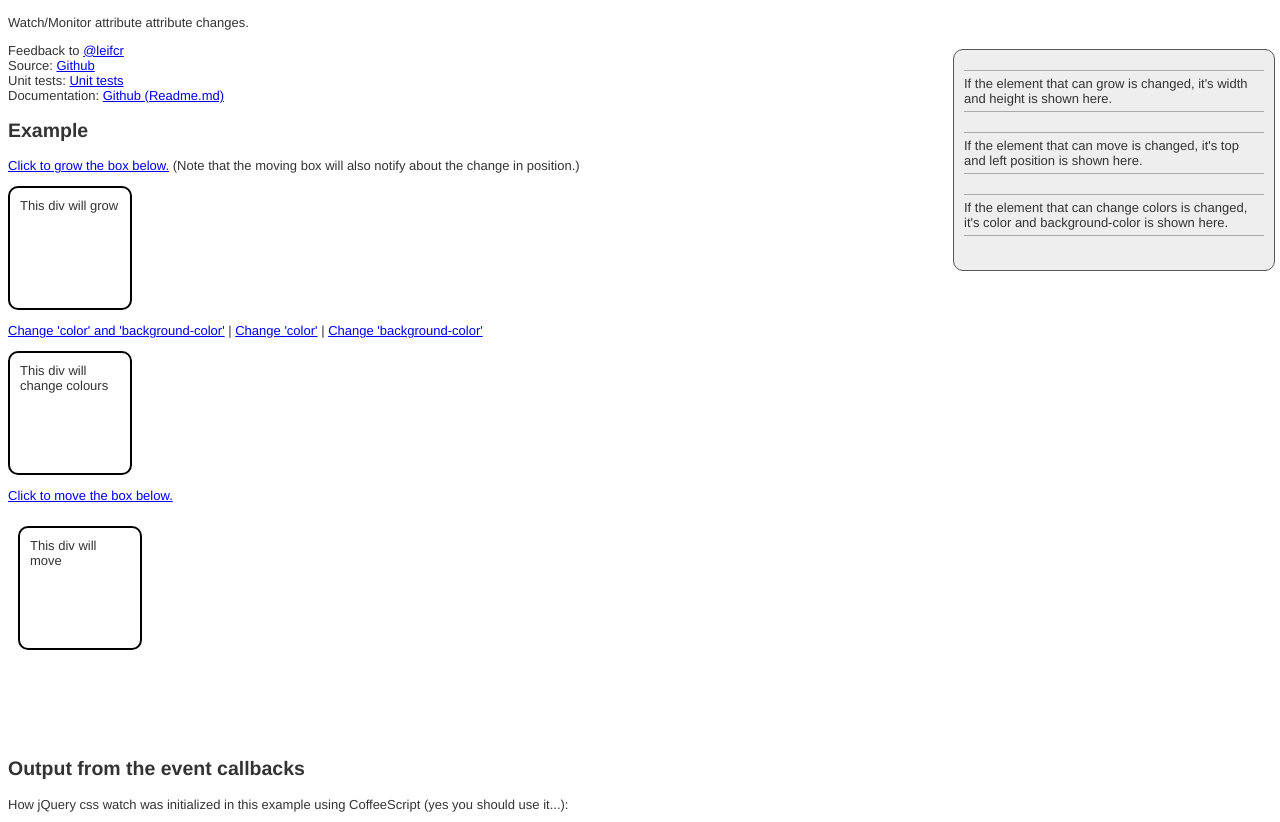
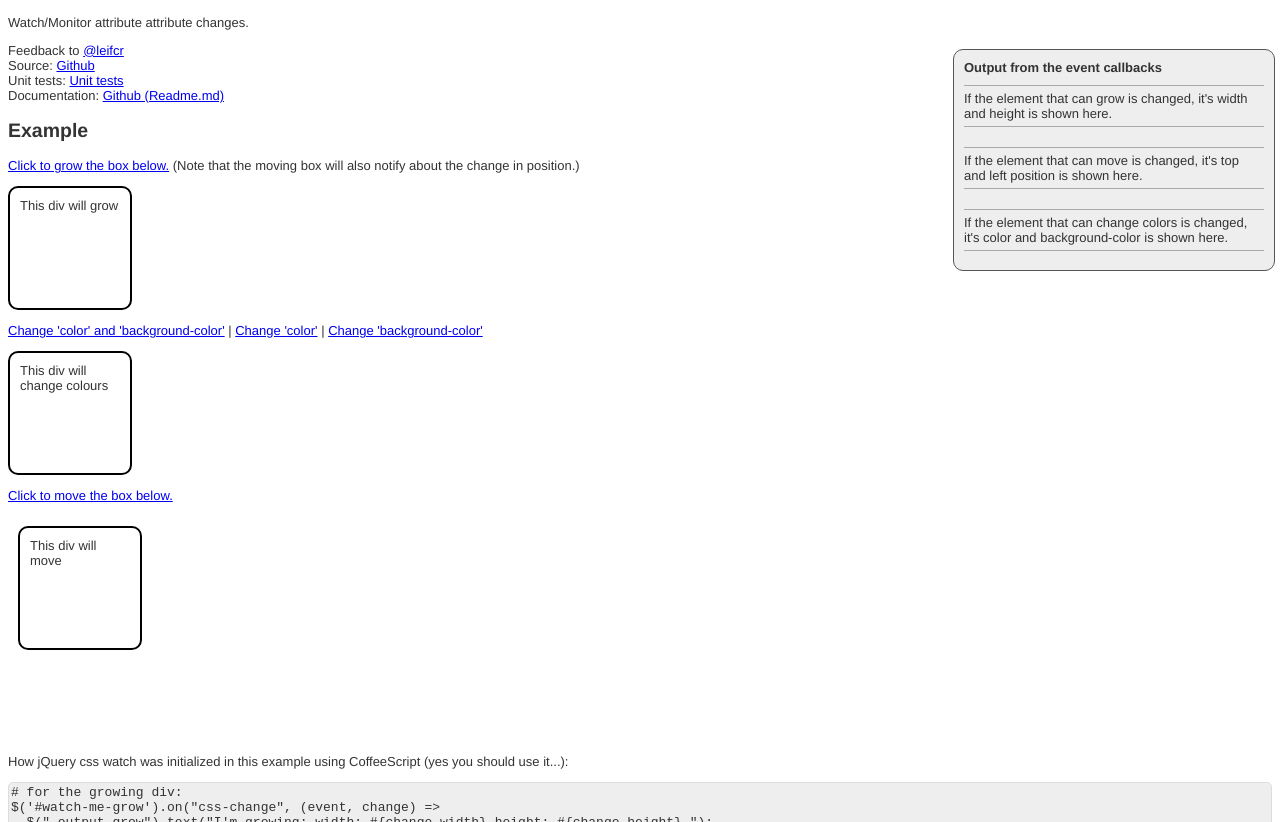
Before and after one commit to leifcr/jquery-csswatch, a plain HTML site: page examples/index.html in a window 1280 px wide. Shown: the part 51-873 px from the top of the page. Drawn offline with Linux system fonts and the light colour scheme.

Commit message:
Updated example on master

```diff
--- a/examples/demo.css
+++ b/examples/demo.css
@@ -91,11 +91,12 @@ div.notifier-area {
   margin-bottom: 20px;
 }
 div.output {
+  float:right;
   right:5px;
   top:100px;
   width:300px;
   height:200px;
-  position:absolute;
+  position:fixed;
 
   /*height:10px;*/
   padding:10px;
--- a/examples/index.html
+++ b/examples/index.html
@@ -35,8 +35,8 @@
         This div will move
       </div>
     </div>
-    <h2>Output from the event callbacks</h2>
     <div class="output">
+      <strong>Output from the event callbacks</strong>
       <div class="output_grow notifier-area">If the element that can grow is changed, it's width and height is shown here.</div>
       <div class="output_position notifier-area">If the element that can move is changed, it's top and left position is shown here.</div>
       <div class="output_colors notifier-area"  >If the element that can change colors is changed, it's color and background-color is shown here.</div>
```
